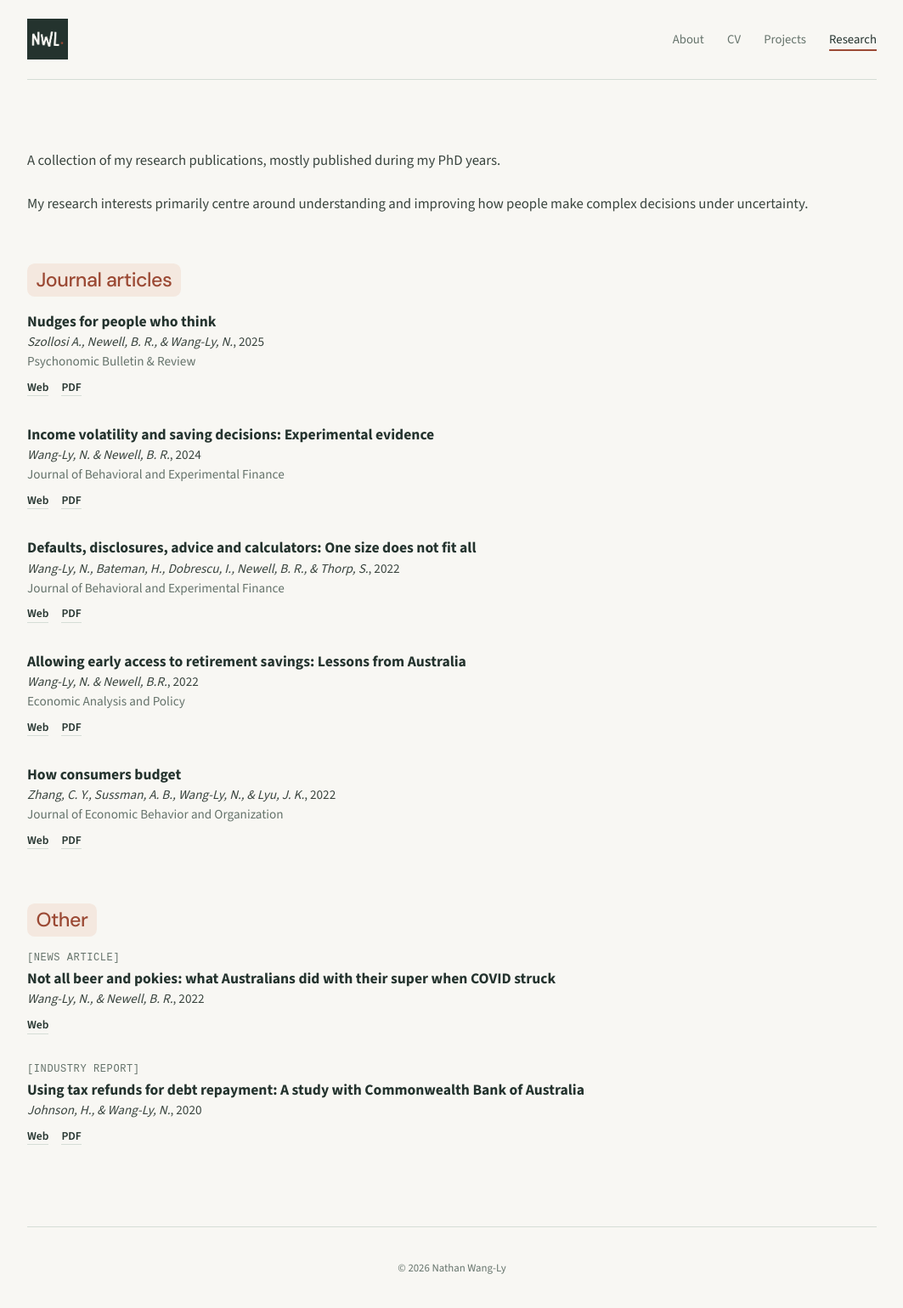
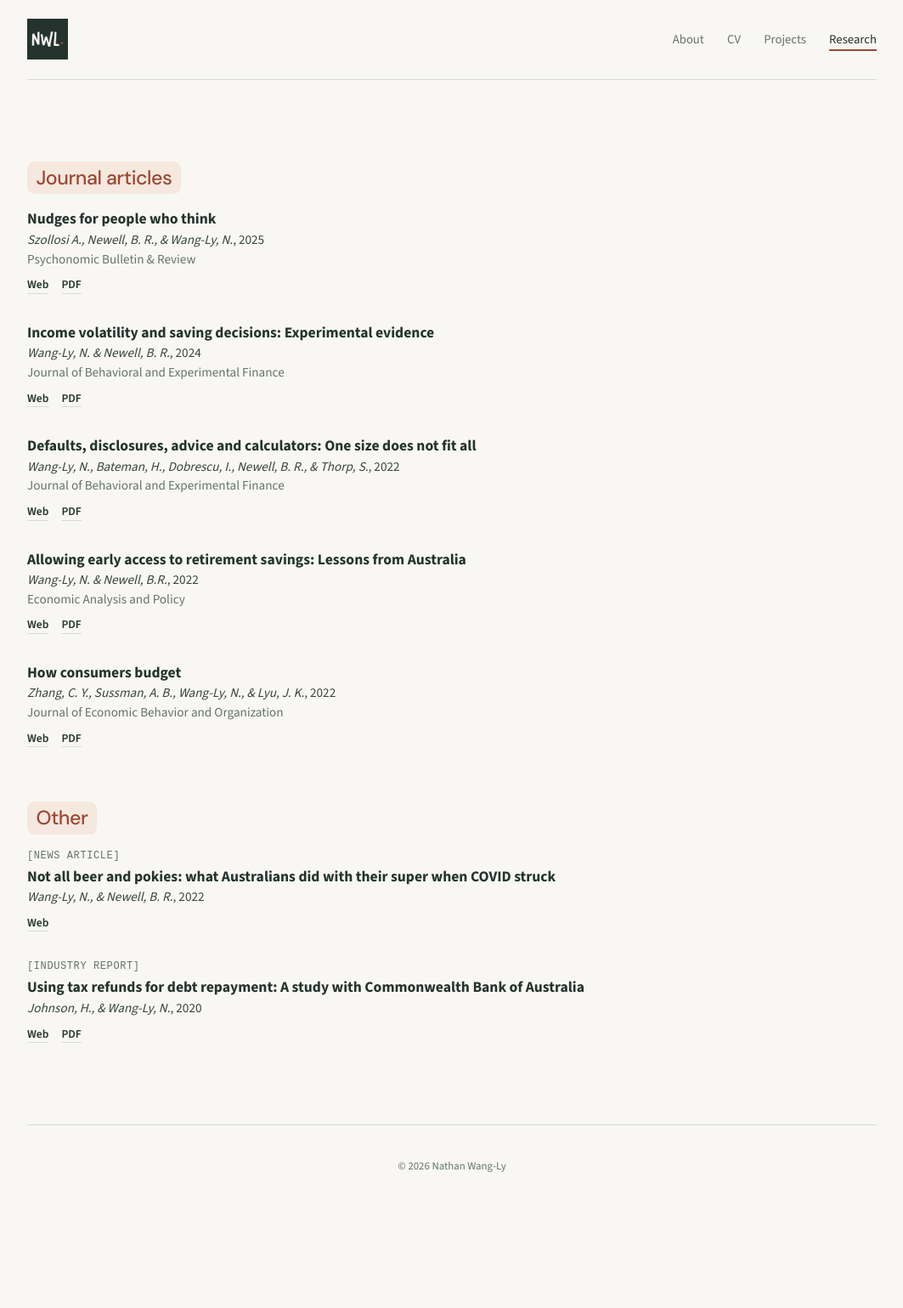
Before and after one commit to nathanwangly/nathanwangly.github.io, a Jekyll site: the page built from research.md, in a window 1280 px wide. Shown: the whole page at 85% size, without its empty margins (108-1171 px from the left). Built offline with Jekyll 4.4.1, drawn with Linux system fonts in a browser that asks for light colours; after the commit the page ends 1419 px from its top, so only the background shows below that.

Commit message:
remove research preamble

```diff
--- a/research.md
+++ b/research.md
@@ -5,10 +5,6 @@ description: Research publications by Nathan Wang-Ly on decision making, saving,
 ---
 
 <link rel="stylesheet" href="{{ '/assets/css/research.css' | relative_url }}">
-
-A collection of my research publications, mostly published during my PhD years.
-
-My research interests primarily centre around understanding and improving how people make complex decisions under uncertainty.
 
 ## Journal articles
 
```
